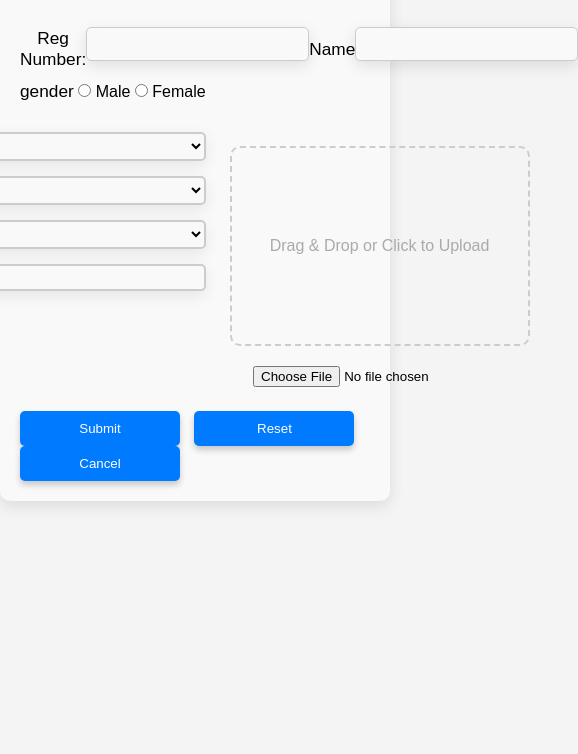
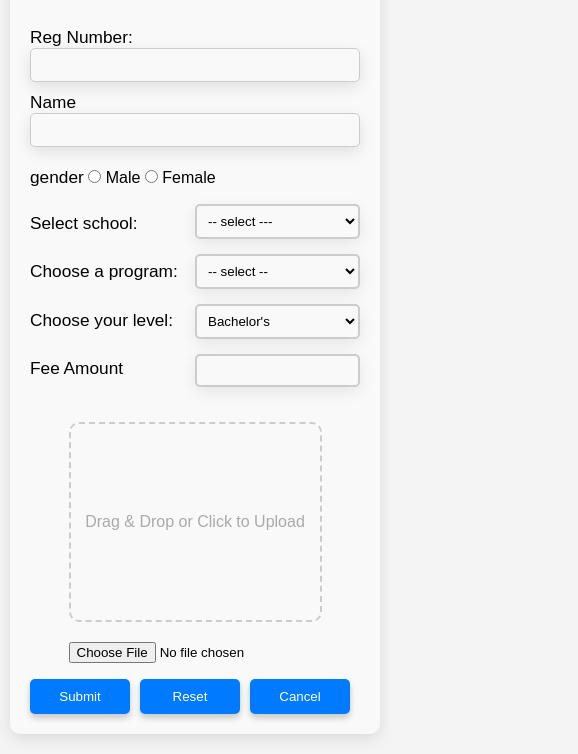
Before and after one commit to 111morris/form, a plain HTML site: page index.html in a window 390 px wide. Shown: the part 310-1064 px from the top of the page, 578 px wide, since content can reach past the window. Before the commit the page ends 844 px from the top, so only its background shows below. Drawn offline with Linux system fonts and the light colour scheme.

Commit message:
making the page more responsive

```diff
--- a/styles/styles.css
+++ b/styles/styles.css
@@ -13,6 +13,7 @@ body {
  width: 100%;
  display: flex;
  justify-content: center;
+ padding: 0 10px;
 }
 
 form {
@@ -27,6 +28,7 @@ form {
 
 .container .my-profile {
  display: flex;
+ flex-wrap: wrap;
  justify-content: space-between;
  margin-bottom: 30px;
  background: rgb(238, 238, 238);
@@ -61,6 +63,7 @@ label {
 .reg-name {
  width: 100%;
  display: flex;
+ flex-wrap: wrap;
  align-items: center;
  justify-content: space-between;
  text-align: center;
@@ -109,7 +112,8 @@ label {
  justify-content: space-between;
 }
 
-.lower-colum1-labels {
+.lower-colum1-labels,
+.lower-colum1-selects {
  width: 100%;
 }
 
@@ -117,6 +121,7 @@ label {
  display: block;
  margin-bottom: 10px;
  width: 100%;
+ line-height: 2.4rem;
 }
 
 .lower-colum1-selects {
@@ -126,10 +131,11 @@ label {
 
 .fee-payment,
 .lower-colum1-selects select {
- width: 300px;
+ /* width: 300px; */
+ width: 100%;
  border: 2px solid #ccc;
  border-radius: 5px;
- padding: 4px;
+ padding: 7px;
  background-color: #f9f9f9;
  border-radius: 5px;
  outline: none;
@@ -147,7 +153,9 @@ label {
  padding: 1.5rem;
  flex-direction: column;
 }
-
+.action-buttons{
+ display: flex;
+}
 
 button {
  padding: 10px 20px;
@@ -171,7 +179,8 @@ button:hover {
 }
 
 .upload-area {
- width: 300px;
+ /* width: 300px; */
+ width: 100%;
  height: 200px;
  border: 2px dashed #ccc;
  border-radius: 10px;
@@ -192,3 +201,40 @@ button:hover {
  border-color: #007bff;
  background-color: #f7f7f7;
 }
+
+@media screen and (max-width: 768px) {
+ .my-profile-c1 img {
+  height: 80px;
+ }
+
+ .my-prfile-c2 {
+  text-align: center;
+ }
+
+ .reg-name {
+  flex-direction: column;
+  align-items: start;
+ }
+
+ .form-lower {
+  padding-top: 1rem;
+  flex-wrap: wrap;
+ }
+
+ .lower-colum1-labels {
+  line-height: 2.3;
+ }
+
+ .lower-column2 {
+  padding: 0 !important;
+ }
+
+ .name-input,
+ .reg-number-input {
+  width: 100%;
+ }
+.action-buttons{
+ margin-top: 1rem;
+}
+
+}
```
